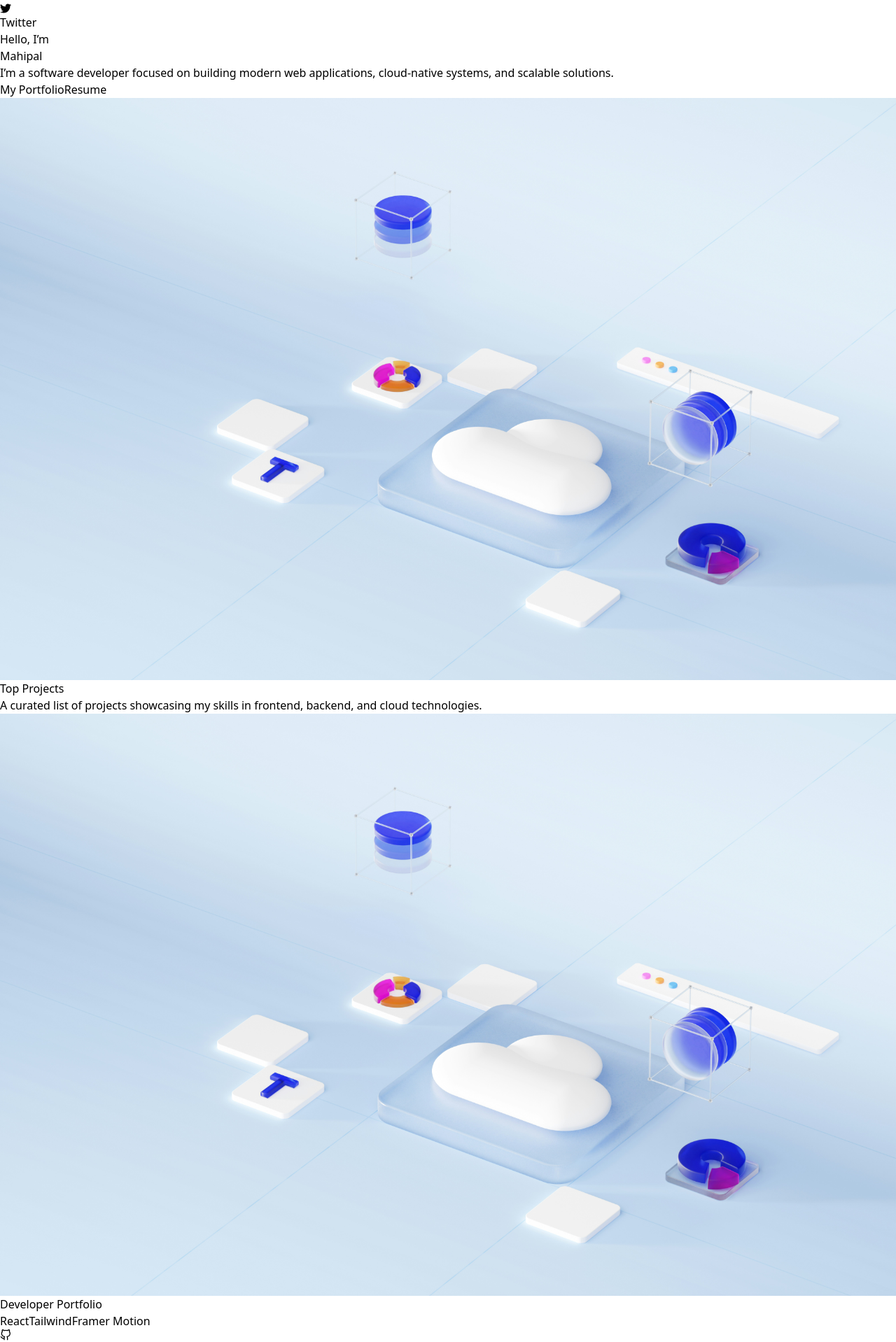
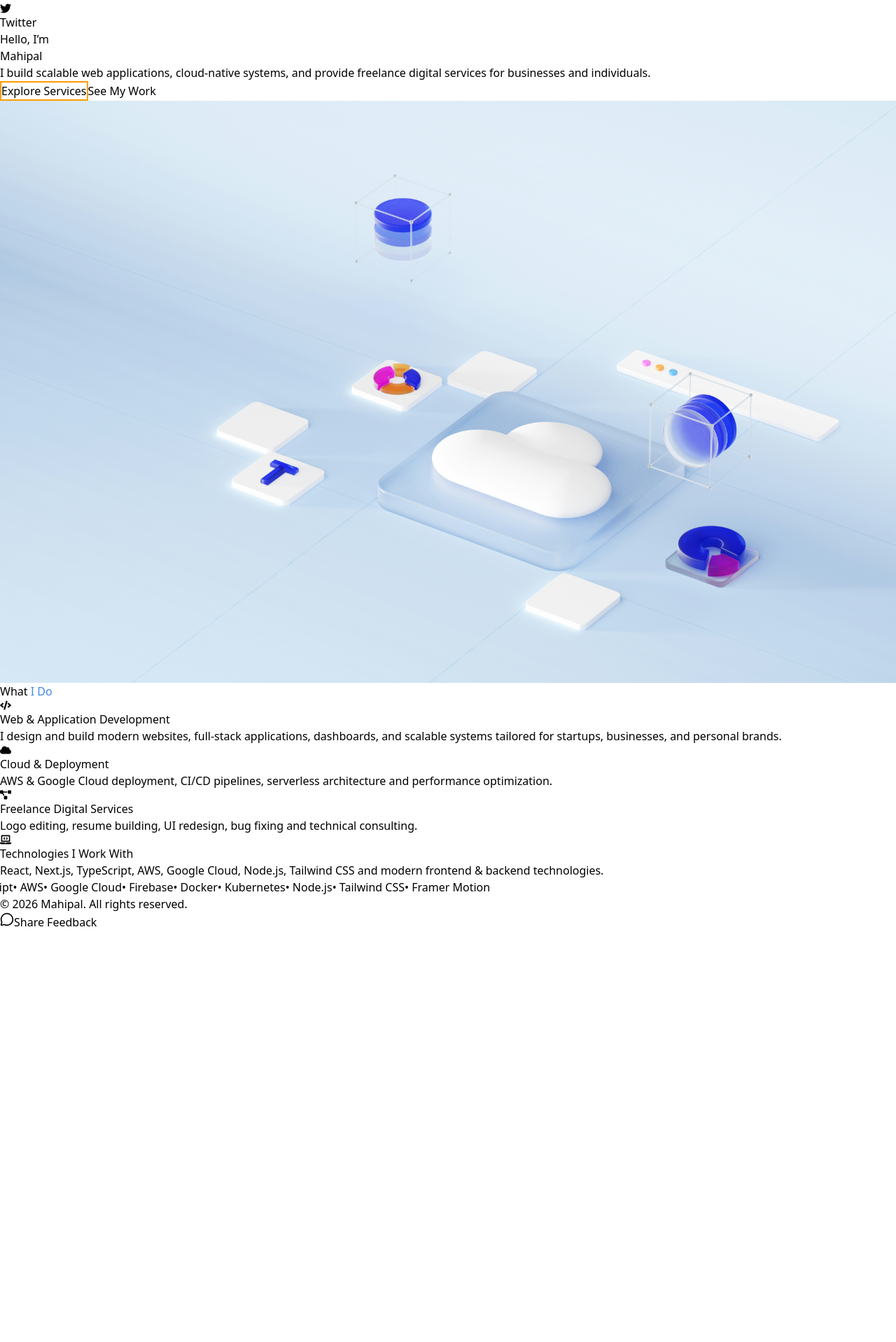
Before and after one commit to Guglothmahipal/portfolio-frontend, a React app: page / in a window 1280 px wide. Shown: the part 124-2042 px from the top of the page at 70% size. After the commit the page ends 1454 px from the top, so only its background shows below. Built offline with nearby package versions, Linux system fonts and the light colour scheme; the HTML template or start-up script is replaced by a standard one.

Commit message:
changes made

```diff
--- a/src/components/FeedbackButton.tsx
+++ b/src/components/FeedbackButton.tsx
@@ -56,7 +56,7 @@ const FeedbackButton = ({ onClick }: FeedbackButtonProps) => {
           }
         `}
       >
-        Leave Feedback
+        Share Feedback
       </span>
     </div>
   );
--- a/src/index.css
+++ b/src/index.css
@@ -25,3 +25,46 @@ html {
 body {
   -ms-overflow-style: none;
 }
+@keyframes marquee {
+  0% {
+    transform: translateX(0%);
+  }
+  100% {
+    transform: translateX(-50%);
+  }
+}
+
+.animate-marquee {
+  animation: marquee 20s linear infinite;
+}
+
+.google-color-cycle {
+  animation: googleColorChange 10s ease-in-out infinite;
+}
+
+/* Google Style Color Cycle */
+@keyframes googleColorChange {
+  0%   { color: #ff9800; }  /* orange */
+  20%  { color: #ea4335; }  /* red */
+  40%  { color: #34a853; }  /* green */
+  60%  { color: #4285f4; }  /* blue */
+  80%  { color: #fbbc05; }  /* yellow */
+  100% { color: #ff9800; }  /* back to orange */
+}
+
+/* ================= GOOGLE BORDER ANIMATION ================= */
+
+.google-border-cycle {
+  border: 2px solid;
+  animation: googleBorderChange 6s ease-in-out infinite;
+}
+
+/* Google Style Border Color Cycle */
+@keyframes googleBorderChange {
+  0%   { border-color: #ff9800; }  /* orange */
+  20%  { border-color: #ea4335; }  /* red */
+  40%  { border-color: #34a853; }  /* green */
+  60%  { border-color: #4285f4; }  /* blue */
+  80%  { border-color: #fbbc05; }  /* yellow */
+  100% { border-color: #ff9800; }  /* back to orange */
+}
--- a/src/pages/Home.tsx
+++ b/src/pages/Home.tsx
@@ -1,42 +1,17 @@
 import { motion } from "framer-motion";
-import { FiGithub, FiExternalLink } from "react-icons/fi";
 import heroImage from "../assets/HomeRightIMG.jpg";
 import { useState } from "react";
-import ResumeModal from "../components/ResumeModal";
-
-/* ================= STATIC TOP PROJECTS ================= */
-const topProjects = [
-  {
-    id: "1",
-    title: "Developer Portfolio",
-    description:
-      "A modern personal portfolio built with React, Tailwind CSS, and Framer Motion.",
-    tech: ["React", "Tailwind", "Framer Motion"],
-    github: "https://github.com/your-username/portfolio",
-    live: "https://your-portfolio.com",
-  },
-  {
-    id: "2",
-    title: "Cloud Management Dashboard",
-    description:
-      "A cloud-native dashboard for monitoring services and deployments.",
-    tech: ["React", "Node.js", "AWS"],
-    github: "https://github.com/your-username/cloud-dashboard",
-    live: "https://cloud-dashboard.com",
-  },
-  {
-    id: "3",
-    title: "Task Management App",
-    description:
-      "A full-stack task management application with authentication.",
-    tech: ["React", "Express", "MongoDB"],
-    github: "https://github.com/your-username/task-manager",
-    live: "https://task-manager.com",
-  },
-];
+import { useNavigate } from "react-router-dom";
+import {
+  FaCode,
+  FaCloud,
+  FaProjectDiagram,
+  FaLaptopCode,
+} from "react-icons/fa";
 
 const Home = () => {
-  const [isResumeOpen, setIsResumeOpen] = useState(false);
+  const [hoveredCard, setHoveredCard] = useState<string | null>(null);
+  const navigate = useNavigate();
 
   return (
     <>
@@ -44,60 +19,51 @@ const Home = () => {
       <section className="relative min-h-screen flex items-center pt-24">
         <div className="max-w-7xl mx-auto px-6 sm:px-8 grid grid-cols-1 md:grid-cols-2 gap-12">
 
-          {/* LEFT CONTENT */}
           <motion.div
             initial={{ opacity: 0, y: 40 }}
             animate={{ opacity: 1, y: 0 }}
-            transition={{ duration: 0.8, ease: "easeOut" }}
+            transition={{ duration: 0.8 }}
             className="flex flex-col justify-center"
           >
-            <h2 className="text-[clamp(0.75rem,2vw,0.9rem)] tracking-widest uppercase text-gray-500 dark:text-gray-400 mb-4">
+            <h2 className="tracking-widest uppercase text-gray-500 dark:text-gray-400 mb-4">
               Hello, I’m
             </h2>
 
-            <h1 className="text-[clamp(2rem,6vw,4rem)] font-bold mb-6 leading-tight">
-              Mahipal
+            <h1 className="text-[clamp(2rem,6vw,4rem)] font-bold mb-6">
+              <span>Mahipal</span>
             </h1>
 
-            <p className="text-[clamp(0.9rem,2.5vw,1.1rem)] text-gray-600 dark:text-gray-400 max-w-md mb-8">
-              I’m a software developer focused on building modern web
-              applications, cloud-native systems, and scalable solutions.
+            <p className="text-gray-600 dark:text-gray-400 max-w-md mb-8">
+              I build scalable web applications, cloud-native systems, and
+              provide freelance digital services for businesses and individuals.
             </p>
 
-            {/* BUTTONS */}
-            <motion.div
-              initial={{ opacity: 0, y: 20 }}
-              animate={{ opacity: 1, y: 0 }}
-              transition={{ delay: 0.4, duration: 0.6 }}
-              className="flex gap-3"
+            <div className="flex gap-4 w-full sm:w-auto">
+
+              {/* Explore Services Button */}
+              <button
+  onClick={() => navigate("/services")}
+  className="flex-1 sm:flex-none px-6 py-3 rounded-full font-semibold google-border-cycle transition-all duration-300 hover:scale-105 hover:bg-gray-100 dark:hover:bg-gray-800"
 >
-              <button
-                className="px-[clamp(0.8rem,2.5vw,2rem)] py-3 whitespace-nowrap rounded-full font-semibold text-white
-                bg-gradient-to-r from-indigo-500 via-purple-500 to-pink-500
-                shadow-lg shadow-purple-500/30 transition-all duration-300
-                hover:scale-105 hover:shadow-xl hover:shadow-pink-500/40"
-              >
-                My Portfolio
+  Explore Services
 </button>
 
+
+              {/* See My Work Button */}
               <button
-                onClick={() => setIsResumeOpen(true)}
-                className="px-[clamp(0.8rem,2.5vw,2rem)] py-3 whitespace-nowrap rounded-full font-semibold border-2
-                border-gray-500 dark:border-gray-600 text-gray-800
-                dark:text-gray-200 transition-all duration-300
-                hover:bg-black hover:text-white
-                dark:hover:bg-white dark:hover:text-black hover:scale-105"
+  onClick={() => navigate("/projects")}
+  className="flex-1 sm:flex-none px-6 py-3 rounded-full bg-black text-white border-2 border-black transition-all duration-300 hover:bg-white hover:text-black hover:border-black"
 >
-                Resume
+  See My Work
 </button>
-            </motion.div>
+
+            </div>
           </motion.div>
 
-          {/* RIGHT IMAGE */}
           <motion.div
             initial={{ opacity: 0, x: 60 }}
             animate={{ opacity: 1, x: 0 }}
-            transition={{ duration: 0.9, ease: "easeOut" }}
+            transition={{ duration: 0.9 }}
             className="flex items-center justify-center"
           >
             <img
@@ -109,73 +75,136 @@ const Home = () => {
         </div>
       </section>
 
-      {/* ================= TOP PROJECTS ================= */}
-      <section id="projects" className="py-28">
-        <div className="max-w-8xl mx-auto px-6 sm:px-8">
-          <div className="grid grid-cols-1 lg:grid-cols-3 gap-12 items-center">
+      {/* ================= WHAT I DO SECTION ================= */}
+      <section className="py-24">
+        <div className="max-w-7xl mx-auto px-6 sm:px-8">
 
-            <div className="lg:col-span-1">
-              <h2 className="text-[clamp(1.5rem,4vw,2.5rem)] font-bold mb-4 ml-6 sm:ml-14">
-                Top Projects
-              </h2>
+          <motion.h2
+            initial={{ opacity: 0, y: 30 }}
+            whileInView={{ opacity: 1, y: 0 }}
+            transition={{ duration: 0.6 }}
+            viewport={{ once: true }}
+            className="text-3xl md:text-4xl font-bold mb-16 text-center"
+          >
+            What <span className="google-color-cycle">I Do</span>
+          </motion.h2>
 
-              <p className="text-[clamp(0.9rem,2vw,1rem)] text-gray-600 dark:text-gray-400 max-w-sm ml-6 sm:ml-14">
-                A curated list of projects showcasing my skills in frontend,
-                backend, and cloud technologies.
+          <div className="grid grid-cols-1 md:grid-cols-3 gap-8 md:auto-rows-[220px]">
+
+            {/* BIG CARD */}
+            <motion.div
+              onMouseEnter={() => setHoveredCard("dev")}
+              onMouseLeave={() => setHoveredCard(null)}
+              whileHover={{ y: -8 }}
+              className={`md:col-span-2 md:row-span-2 rounded-3xl p-8 bg-gray-50 dark:bg-gray-900 border transition ${
+                hoveredCard === "dev"
+                  ? "google-border-cycle"
+                  : "border-gray-200 dark:border-gray-800"
+              }`}
+            >
+              <FaCode className="text-3xl mb-6 text-indigo-500" />
+              <h3 className="text-2xl font-semibold mb-4">
+                Web & Application Development
+              </h3>
+              <p className="text-gray-600 dark:text-gray-400 leading-relaxed">
+                I design and build modern websites, full-stack applications,
+                dashboards, and scalable systems tailored for startups,
+                businesses, and personal brands.
               </p>
-            </div>
+            </motion.div>
 
-            <div className="lg:col-span-2">
-              <div className="flex gap-6 overflow-x-auto pb-10 snap-x snap-mandatory scrollbar-hide">
-                {topProjects.map((project) => (
-                  <div
-                    key={project.id}
-                    className="snap-start relative w-[260px] md:w-[280px] h-[360px] flex-shrink-0 rounded-2xl overflow-hidden bg-gray-200 shadow-lg"
+            {/* CLOUD CARD */}
+            <motion.div
+              onMouseEnter={() => setHoveredCard("cloud")}
+              onMouseLeave={() => setHoveredCard(null)}
+              whileHover={{ y: -6 }}
+              className={`rounded-3xl p-8 bg-gray-50 dark:bg-gray-900 border transition ${
+                hoveredCard === "cloud"
+                  ? "google-border-cycle"
+                  : "border-gray-200 dark:border-gray-800"
+              }`}
             >
-                    <img
-                      src={heroImage}
-                      alt={project.title}
-                      className="absolute inset-0 w-full h-full object-cover"
-                    />
+              <FaCloud className="text-2xl mb-4 text-green-500" />
+              <h3 className="text-xl font-semibold mb-3">
+                Cloud & Deployment
+              </h3>
+              <p className="text-gray-600 dark:text-gray-400 text-sm">
+                AWS & Google Cloud deployment, CI/CD pipelines, serverless
+                architecture and performance optimization.
+              </p>
+            </motion.div>
 
-                    <div className="absolute bottom-4 left-4 right-4 bg-white dark:bg-gray-900 rounded-xl p-4 shadow-md">
-                      <h3 className="text-sm font-semibold mb-2 text-gray-900 dark:text-white">
-                        {project.title}
+            {/* FREELANCE CARD */}
+            <motion.div
+              onMouseEnter={() => setHoveredCard("projects")}
+              onMouseLeave={() => setHoveredCard(null)}
+              whileHover={{ y: -6 }}
+              className={`rounded-3xl p-8 bg-gray-50 dark:bg-gray-900 border flex flex-col justify-center transition ${
+                hoveredCard === "projects"
+                  ? "google-border-cycle"
+                  : "border-gray-200 dark:border-gray-800"
+              }`}
+            >
+              <FaProjectDiagram className="text-2xl mb-4 text-pink-500" />
+              <h3 className="text-xl font-semibold">
+                Freelance Digital Services
               </h3>
+              <p className="text-gray-500 dark:text-gray-400 text-sm">
+                Logo editing, resume building, UI redesign, bug fixing and
+                technical consulting.
+              </p>
+            </motion.div>
 
-                      <div className="flex flex-wrap gap-1 mb-3">
-                        {project.tech.map((tech) => (
-                          <span
-                            key={tech}
-                            className="text-[10px] px-2 py-0.5 rounded bg-gray-100 dark:bg-gray-800 text-gray-700 dark:text-gray-300"
+            {/* TECH STACK CARD */}
+            <motion.div
+              onMouseEnter={() => setHoveredCard("tech")}
+              onMouseLeave={() => setHoveredCard(null)}
+              whileHover={{ y: -6 }}
+              className={`md:col-span-2 rounded-3xl p-8 bg-gray-50 dark:bg-gray-900 border transition ${
+                hoveredCard === "tech"
+                  ? "google-border-cycle"
+                  : "border-gray-200 dark:border-gray-800"
+              }`}
             >
-                            {tech}
-                          </span>
-                        ))}
-                      </div>
-
-                      <div className="flex gap-4 text-xs text-gray-700 dark:text-gray-300">
-                        <a href={project.github} target="_blank" rel="noopener noreferrer" className="flex items-center gap-1 hover:underline">
-                          <FiGithub /> Code
-                        </a>
-                        <a href={project.live} target="_blank" rel="noopener noreferrer" className="flex items-center gap-1 hover:underline">
-                          <FiExternalLink /> Live
-                        </a>
-                      </div>
-                    </div>
-                  </div>
-                ))}
-              </div>
-            </div>
+              <FaLaptopCode className="text-2xl mb-4 text-yellow-500" />
+              <h3 className="text-xl font-semibold mb-3">
+                Technologies I Work With
+              </h3>
+              <p className="text-gray-600 dark:text-gray-400 text-sm">
+                React, Next.js, TypeScript, AWS, Google Cloud, Node.js,
+                Tailwind CSS and modern frontend & backend technologies.
+              </p>
+            </motion.div>
 
           </div>
         </div>
       </section>
 
-      <ResumeModal
-        isOpen={isResumeOpen}
-        onClose={() => setIsResumeOpen(false)}
-      />
+      {/* ================= SKILLS MARQUEE ================= */}
+      <section className="py-16 overflow-hidden border-y border-gray-200 dark:border-gray-800">
+        <div className="flex gap-16 whitespace-nowrap animate-marquee text-xl font-semibold text-gray-500 dark:text-gray-400">
+          {[
+            "React",
+            "Next.js",
+            "TypeScript",
+            "AWS",
+            "Google Cloud",
+            "Firebase",
+            "Docker",
+            "Kubernetes",
+            "Node.js",
+            "Tailwind CSS",
+            "Framer Motion",
+          ].map((skill, index) => (
+            <span
+              key={index}
+              className="hover:text-black dark:hover:text-white transition-colors duration-300"
+            >
+              • {skill}
+            </span>
+          ))}
+        </div>
+      </section>
     </>
   );
 };
```
Lines whose indentation alone changed are shown as unchanged.
